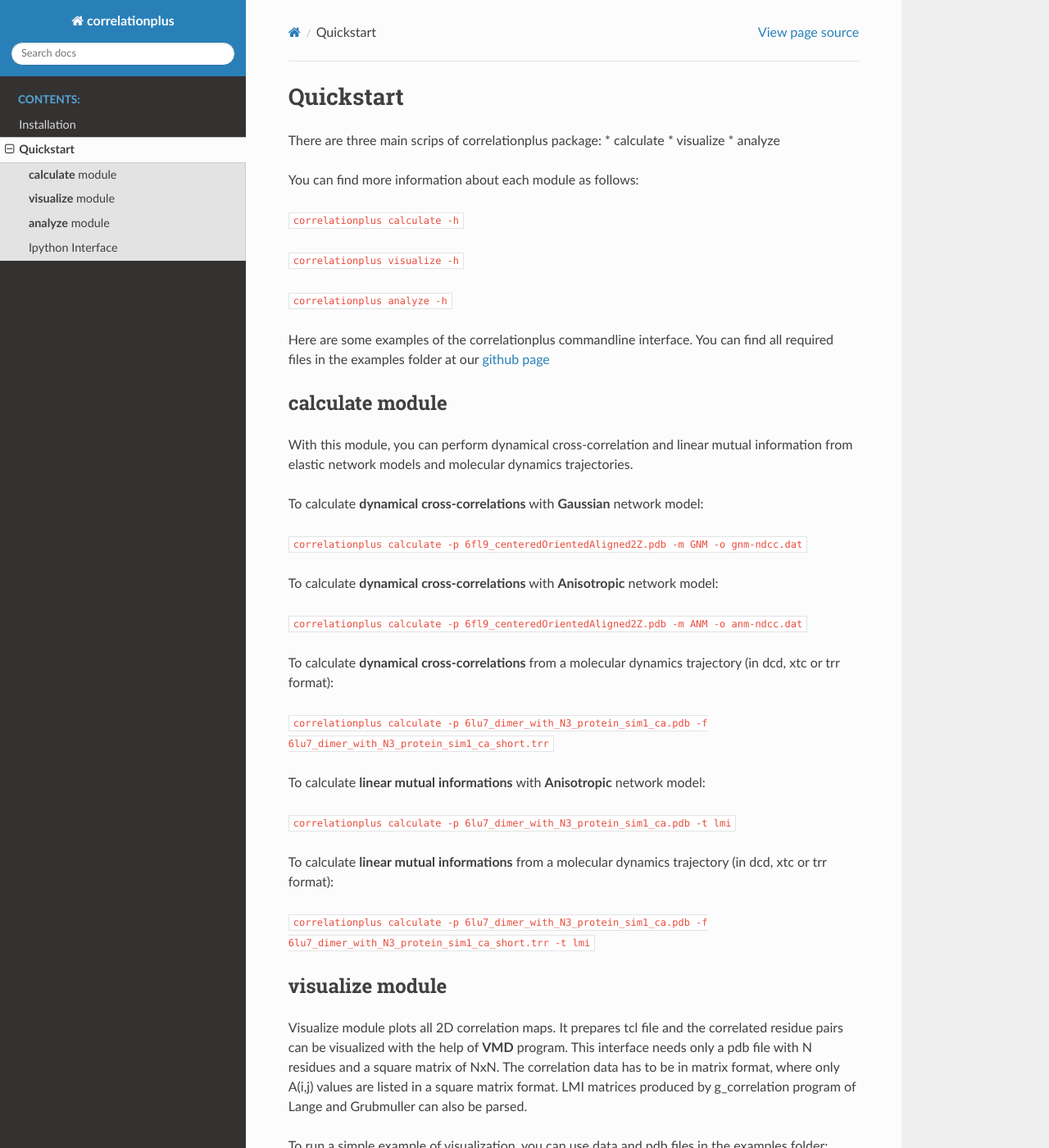
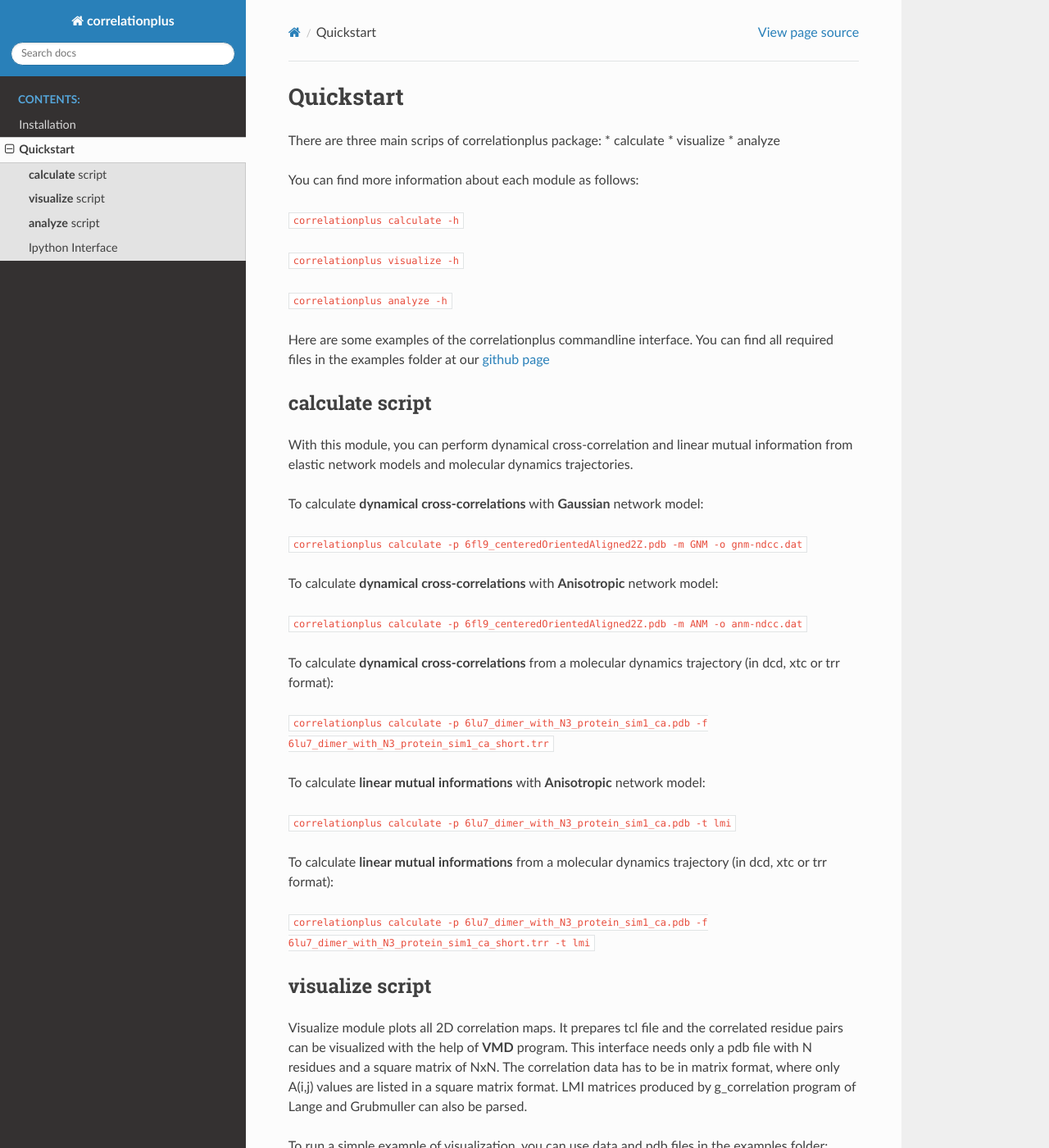
Before and after one commit to tekpinar/correlationplus, a Sphinx documentation site: the page built from docs/quickstart.rst, in a window 1280 px wide and 1400 px high. Shown: the whole window at 82% size. Built offline with Sphinx 7.4.7 and the Read the Docs theme 2.0.0, drawn with Linux system fonts in a browser that asks for light colours.

Commit message:
Update quickstart.rst
Just an update for proper naming of documentation about the correlationplus scripts.

```diff
--- a/docs/quickstart.rst
+++ b/docs/quickstart.rst
@@ -17,7 +17,7 @@
 Here are some examples of the correlationplus commandline interface.
 You can find all required files in the examples folder at our `github page <https://github.com/tekpinar/correlationplus>`_
 
-**calculate** module
+**calculate** script
 --------------------
 With this module, you can perform dynamical cross-correlation and linear mutual information from
 elastic network models and molecular dynamics trajectories.
@@ -42,7 +42,7 @@
 
 ``correlationplus calculate -p 6lu7_dimer_with_N3_protein_sim1_ca.pdb -f 6lu7_dimer_with_N3_protein_sim1_ca_short.trr -t lmi``
 
-**visualize** module
+**visualize** script
 --------------------
 Visualize module plots all 2D correlation maps. It prepares tcl file and the correlated residue pairs can
 be visualized with the help of **VMD** program. This interface needs only a pdb file with N residues and
@@ -85,7 +85,7 @@
 
 ``correlationplus diffMap -i 6fl9_rc15_scalCoeff1_100_modes_lmi_v2.dat -j zacharias_rc15_scalCoeff15_100_modes_lmi.dat -p 6fl9_centeredOrientedAligned2Z.pdb -t lmi``
 
-**analyze** module
+**analyze** script
 ------------------
 This module can be used to perform centrality analysis of the correlation maps.
 Centrality analysis is used to deduce active sites, binding sites, key mutation
```
